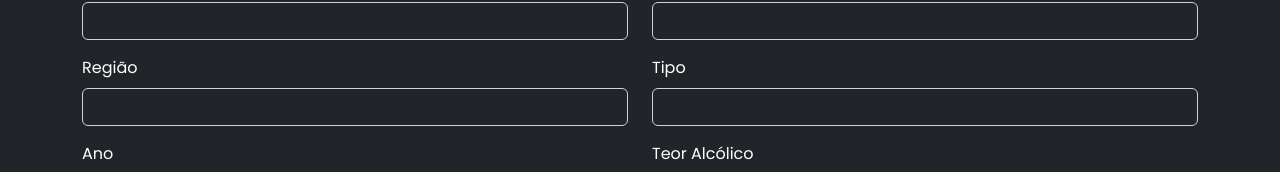
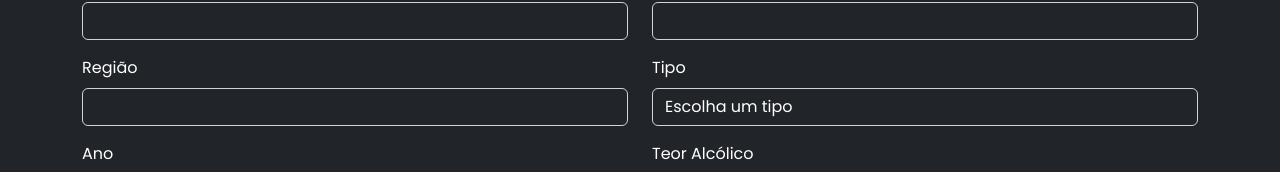
Before and after one commit to techqria/vinum, a React (Create React App) app: page /admin/alterar-produto in a window 1280 px wide. Shown: the part 312-484 px from the top of the page. Built offline with nearby package versions, Linux system fonts and the light colour scheme; no server answers; sample sign-in values are in the browser's storage.

Commit message:
new-types

```diff
--- a/src/components/Filter.tsx
+++ b/src/components/Filter.tsx
@@ -48,6 +48,14 @@ export const Filter: React.FC<any> = ({ categoryFilter, setCategoryFilter, setPr
                     <label htmlFor="espumante" className="me-1 pointer">Espumantes</label>
                     <input className="pointer" onChange={filterCategory} type="checkbox" id="espumante" />
                 </div>
+                <div className="mb-3 d-flex">
+                    <label htmlFor="destilados" className="me-1 pointer">Destilados</label>
+                    <input className="pointer" onChange={filterCategory} type="checkbox" id="destilados" />
+                </div>
+                <div className="mb-3 d-flex">
+                    <label htmlFor="champagne" className="me-1 pointer">Champagne</label>
+                    <input className="pointer" onChange={filterCategory} type="checkbox" id="champagne" />
+                </div>
 
             </div>
             <div className="d-flex flex-column border gap-3  border-gold rounded p-4 me-5 mh-300">
--- a/src/components/Slider.tsx
+++ b/src/components/Slider.tsx
@@ -63,6 +63,7 @@ export const Slider = () => {
             >
                 {
                     wines.map((wine, index) => {
+                        if (wine.sale != wine.price) {
                             return (
                                 <SwiperSlide key={index} className="d-flex flex-column justify-content-center align-items-center">
                                     <a href={`/inside/${wine._id}`}><img width={150} src={wine.image} alt="garrafaVinho.svg" /></a>
@@ -82,6 +83,7 @@ export const Slider = () => {
 
                             )
                         }
+                    }
                     )
                 }
             </Swiper>
--- a/src/pages/Admin/ChangeProduct.tsx
+++ b/src/pages/Admin/ChangeProduct.tsx
@@ -10,7 +10,7 @@ export const ChangeProduct = () => {
     const [wines, setWines] = useState<WineDto[]>([]);
 
     const [currentWine, setCurrentWine] = useState<WineDto>({
-        _id: '',name: '', price: '', sale: '', category: '', country: '', region: '', vol: '',
+        _id: '', name: '', price: '', sale: '', category: '', country: '', region: '', vol: '',
         coloration: '', alcohol: '', year: '', description: '', image: '',
     })
 
@@ -35,7 +35,7 @@ export const ChangeProduct = () => {
 
         setCurrentWine(newWine);
 
-        if(e.target.id == 'id') getCurrentWine(e.target.value)
+        if (e.target.id == 'id') getCurrentWine(e.target.value)
     }
 
     function editWine(e: any) {
@@ -110,7 +110,14 @@ export const ChangeProduct = () => {
                         <div className="col-md-6">
                             <div className="mb-3">
                                 <label htmlFor="" className="form-label text-white">Tipo</label>
-                                <input id="coloration" value={currentWine?.coloration} required onChange={e => setWine(e)} type="text" className="form-control bg-dark text-white" />
+                                <select value={currentWine.coloration} onChange={e => setWine(e)} className="form-control bg-dark text-white" name="" id="coloration">
+                                    <option value="">Escolha um tipo</option>
+                                    <option value="branco">Branco</option>
+                                    <option value="rose">Rose</option>
+                                    <option value="tinto">Tinto</option>
+                                    <option value="espumante">Espumante</option>
+                                    <option value="outros">Outros</option>
+                                </select>
                             </div>
                         </div>
                     </div>
@@ -139,7 +146,7 @@ export const ChangeProduct = () => {
                         <div className="col-md-6">
                             <div className="mb-3">
                                 <label htmlFor="" className="form-label text-white">Selecionar Imagem</label>
-                                <input id="image"  onChange={e => setWine(e)} type="file" className="form-control bg-dark text-white" />
+                                <input id="image" onChange={e => setWine(e)} type="file" className="form-control bg-dark text-white" />
                             </div>
                         </div>
                     </div>
--- a/src/pages/Admin/NewProduct.tsx
+++ b/src/pages/Admin/NewProduct.tsx
@@ -17,9 +17,13 @@ export const NewProduct = () => {
 
     const [selectedFile, setSelectedFile] = useState<File>();
 
+    const [sale, setSale] = useState('');
+
     function setWine(e: any) {
         const wine: any = { ...newWine };
         wine[e.target.id] = e.target.value;
+
+        if (e.target.id == 'price') setSale(e.target.value)
 
         setNewWine(wine);
     }
@@ -31,7 +35,7 @@ export const NewProduct = () => {
 
         newWine.image = urlImage
 
-        console.log(newWine)
+        if(!newWine.sale) newWine.sale = newWine.price
 
         api.post('/wine/createwine', newWine)
             .then(response => navigate('/admin'))
@@ -67,7 +71,7 @@ export const NewProduct = () => {
 
                             <div className="mb-3">
                                 <label htmlFor="" className="form-label text-white">Preço com Desconto</label>
-                                <input id="sale" placeholder="R$0,00" required onChange={e => setWine(e)} type="text" className="form-control bg-dark text-white" />
+                                <input id="sale" defaultValue={sale} placeholder="R$0,00" required onChange={e => setWine(e)} type="text" className="form-control bg-dark text-white" />
                             </div>
                         </div>
                         <div className="col-md-6">
@@ -87,7 +91,15 @@ export const NewProduct = () => {
                         <div className="col-md-6">
                             <div className="mb-3">
                                 <label htmlFor="" className="form-label text-white">Tipo</label>
-                                <input id="coloration" placeholder="Seco, Tinto, Branco" required onChange={e => setWine(e)} type="text" className="form-control bg-dark text-white" />
+                                <select onChange={e => setWine(e)} className="form-control bg-dark text-white" name="" id="coloration">
+                                    <option value="">Escolha um tipo</option>
+                                    <option value="branco">Branco</option>
+                                    <option value="rose">Rose</option>
+                                    <option value="tinto">Tinto</option>
+                                    <option value="espumante">Espumante</option>
+                                    <option value="destilados">Destilados</option>
+                                    <option value="champagne">Champagne</option>
+                                </select>
                             </div>
                         </div>
                     </div>
--- a/src/pages/Catalogo/Slider.tsx
+++ b/src/pages/Catalogo/Slider.tsx
@@ -63,6 +63,7 @@ export const Slider = () => {
             >
                 {
                     wines.map((wine, index) => {
+                        if (wine.sale != wine.price) {
                             return (
                                 <SwiperSlide key={index} className="d-flex flex-column justify-content-center align-items-center">
                                     <a href={`/inside/${wine._id}`}><img width={150} src={wine.image} alt="garrafaVinho.svg" /></a>
@@ -74,6 +75,7 @@ export const Slider = () => {
 
                             )
                         }
+                    }
                     )
                 }
             </Swiper>
--- a/src/pages/Catalogo/Wines.tsx
+++ b/src/pages/Catalogo/Wines.tsx
@@ -45,8 +45,15 @@ export const Wines = () => {
                                         <a href={`/inside/${wine._id}`} className="d-flex flex-column align-items-center">
                                             <img width={150} src={wine.image} alt="garrafaVinho.svg" />
                                             <p>{wine.name}</p>
-                                            <h4 className='text-decoration-line-through'>De R$ {wine.price}</h4>
-                                            <p>Por R$ {(wine.sale)}</p>
+                                            {
+                                                wine.price != wine.sale ?
+                                                <div className="d-flex flex-column">
+                                                    <h4 className='text-decoration-line-through'>De R$ {wine.price}</h4>
+                                                    <p>Por R$ {(wine.sale)}</p>
+                                                </div>
+                                                :
+                                                <h4 className=''>R$ {wine.price}</h4>
+                                            }
                                             <a href={`/inside/${wines[0]._id}`} className="btn btn-gold mw-120">APROVEITAR</a>
                                         </a>
                                     </div>
```
Also changed, not shown: 2 other files (tests, documents, lock files or other folders). Lines whose indentation alone changed are shown as unchanged.
